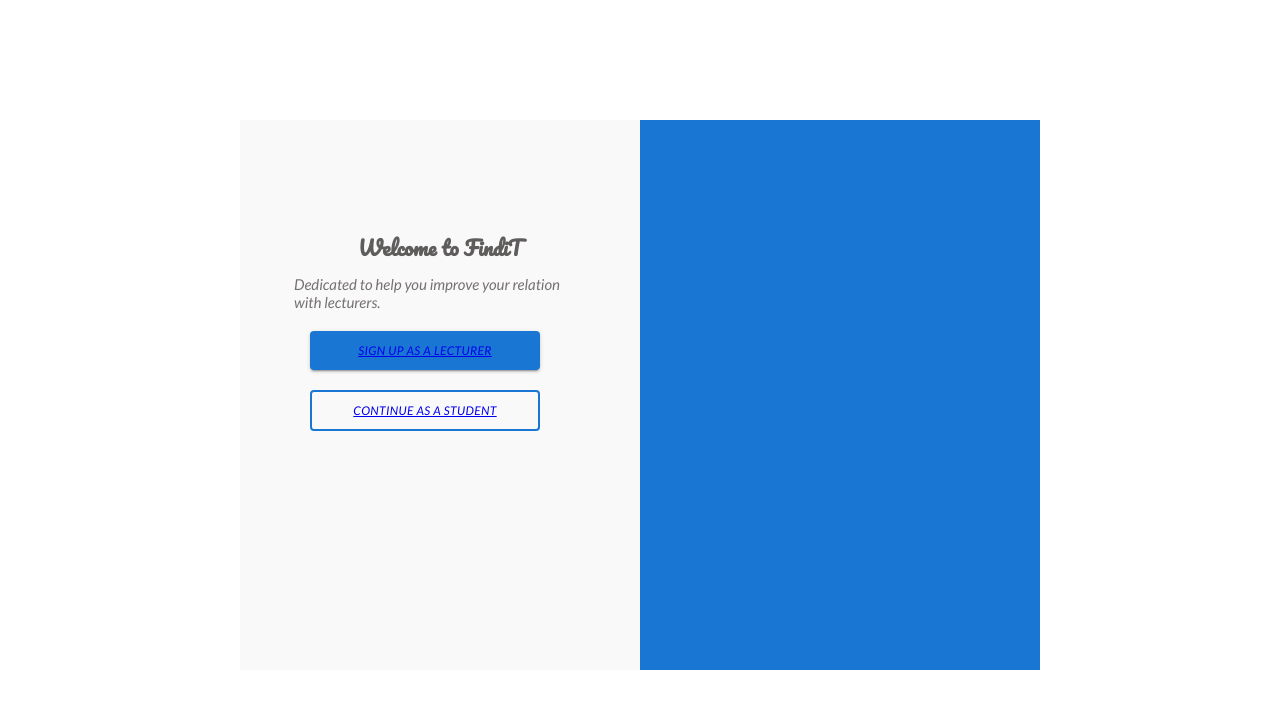
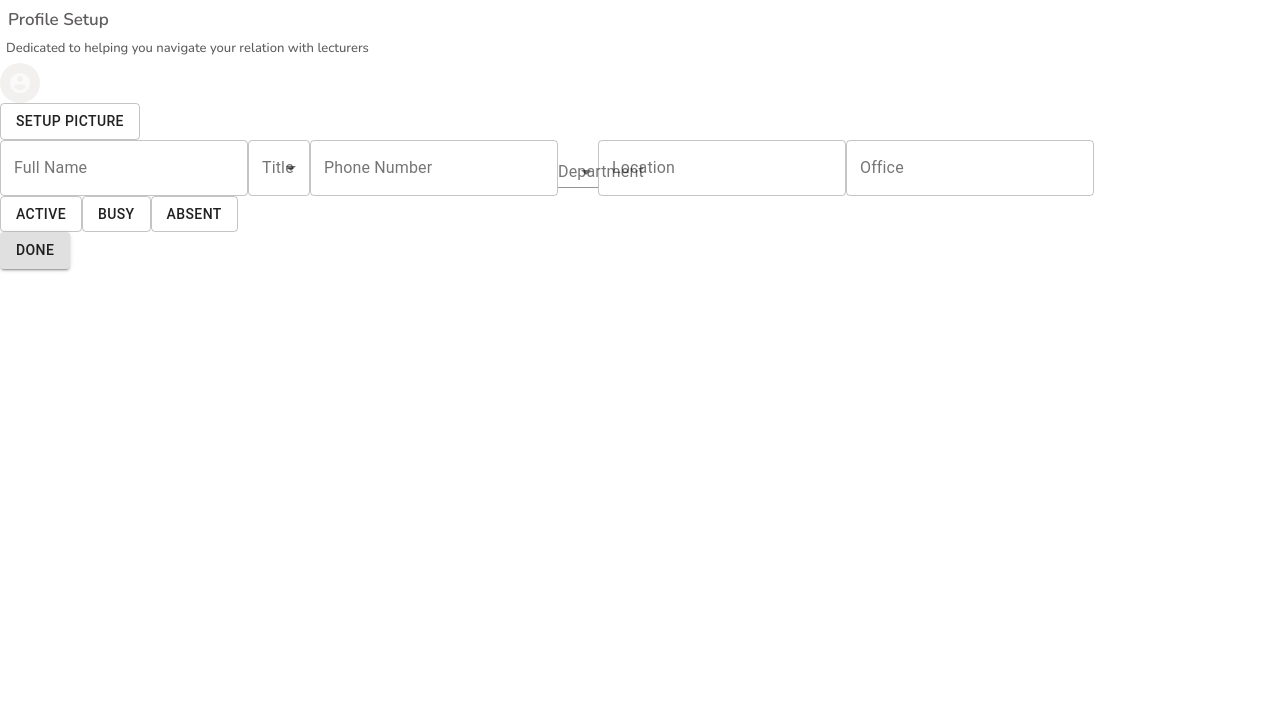
Before and after one commit to Meekunn/FindiT-app, a React (Create React App) app: page /setup in a window 1280 px wide. Shown: the top 708 px of the page. Built offline with nearby package versions, Linux system fonts and the light colour scheme.

Commit message:
Profile Setup in Progress

```diff
--- a/src/App.tsx
+++ b/src/App.tsx
@@ -5,12 +5,16 @@ import Welcome from './pages/welcome'
 import SignUp from './pages/auth/signup'
 import SearchPage from './pages/searchpage'
 import SignIn from './pages/auth/signin'
+import ProfileSetup from './pages/setup'
 
 const App:FC<IApp> = (props:any) => {
   return (
     <div className="App">
       <BrowserRouter>
         <Switch>
+          <Route path="/setup">
+            <ProfileSetup fullname={props.fullname} title={props.title} location={props.location} phone={props.phone} office={props.office} department={props.department} />
+          </Route>
           <Route path="/signin">
             <SignIn />
           </Route>
--- a/src/pages/auth/signin.tsx
+++ b/src/pages/auth/signin.tsx
@@ -24,7 +24,7 @@ const SignIn:FC<IPageProps> = (props) => {
         signInWithEmailAndPassword(auth, email, password)
         .then((userCredential: any) => {
             const user = userCredential.user
-            history.push("/home")
+            history.push('/setup')
         })
         .catch((error:any) => {
             setError(error.message)
--- a/src/pages/auth/signup.tsx
+++ b/src/pages/auth/signup.tsx
@@ -1,7 +1,8 @@
 import { FC, useState } from 'react'
 import { Link, useHistory } from 'react-router-dom'
-import { auth } from '../../config/firebase'
+import { auth, db } from '../../config/firebase'
 import { createUserWithEmailAndPassword, sendEmailVerification } from 'firebase/auth'
+import { doc, setDoc } from 'firebase/firestore'
 import { Button } from "@material-ui/core"
 import { TextField } from '@material-ui/core'
 import '../../style/signup.scss'
@@ -15,6 +16,14 @@ const SignUp:FC<ILecturersAuth> = (props) => {
     const [confirm, setConfirm] = useState<string>('')
     const [error, setError] = useState<string>('')
     const [signup, setSignup] = useState<boolean>(false)
+
+    const handleNew = async (id: any) => {
+        const docRef = doc(db, "lecturers", id)
+        const payload = {
+            email
+        }
+        const setDocRef = await setDoc(docRef, payload)
+    }
 
     const verifyEmail = (user: any) => {
         if(user) {
@@ -41,10 +50,11 @@ const SignUp:FC<ILecturersAuth> = (props) => {
         setSignup(true)
 
         createUserWithEmailAndPassword(auth, email, password)
-        .then( (userCredential: any) =>{
+        .then( async (userCredential: any) =>{
             const user = auth.currentUser
             if(user){
                 verifyEmail(user)
+                await handleNew(userCredential.user.uid)
                 if(user.emailVerified){
                     history.push('/home')
                 }
--- /dev/null
+++ b/src/pages/setup.tsx
@@ -0,0 +1,160 @@
+import { FC, useState, ChangeEvent } from 'react'
+import { Link, useHistory } from 'react-router-dom'
+import { auth, db } from '../config/firebase'
+import { doc, setDoc } from 'firebase/firestore'
+import { Avatar, Button, TextField, MenuItem } from '@material-ui/core'
+import { AccountCircle } from '@material-ui/icons'
+
+const ProfileSetup:FC<ILecturerBasic> = props => {
+
+    const history = useHistory()
+
+    const titles = [
+        {
+            value: "Mrs.",
+            label: "Mrs."
+        },{
+            value: "Mr.",
+            label: "Mr."
+        },{
+            value: "Dr.",
+            label: "Dr."
+        },{
+            value: "Prof.",
+            label: "Prof."
+        },{
+            value: "Engr.",
+            label: "Engr."
+        }
+    ]
+
+    const departments = [
+        {
+            value: "Informationa dand Communication Technology",
+            label: "ICT"
+        },
+        {
+            value: "Electrical and Electronics Engineering",
+            label: "EEE"
+        }
+    ]
+
+    const [fullname, setFullname] = useState<string>("")
+    const [title, setTitle] = useState<string>("")
+    const [phone, setPhone] = useState<string>("")
+    const [department, setDepartment] = useState<string>("")
+    const [location, setLocation] = useState<string>("")
+    const [office, setOffice] = useState<string>("")
+    const [error, setError] = useState<string>("")
+    const [setup, setSetup] = useState<boolean>(false)
+
+    const handleTitle = (e:ChangeEvent<HTMLInputElement>) =>{
+        setTitle(e.target.value)
+    }
+    const handleDepartment = (e:ChangeEvent<HTMLInputElement>) => {
+        setDepartment(e.target.value)
+    }
+
+    const handleSetup = async () => {
+        const user = auth.currentUser
+        if(user !== null){
+            const uid = user.uid
+            const docRef = doc(db, "lecturers", uid)
+            const payload = {
+                fullname,
+                title,
+                phone,
+                department,
+                location,
+                office
+            }
+            const setDocRef = await setDoc(docRef, payload, {merge:true})
+        }
+    }
+
+    return(
+        <div className='setup-wrap'>
+            <div className='setup-contain'>
+                <h1>Profile Setup</h1>
+                <p>Dedicated to helping you navigate your relation with lecturers</p>
+                <div className='img-upload'>
+                    <Avatar style={{backgroundColor: "#f3f0f0"}}>
+                        <AccountCircle />
+                    </Avatar>
+                    <Button variant="outlined">Setup Picture</Button>
+                </div>
+                <div className='setup-form'>
+                    <TextField
+                    id="outlined-basic"
+                    variant="outlined"
+                    label="Full Name"
+                    placeholder=""
+                    value={fullname}
+                    onChange={(e) =>setFullname(e.target.value)}
+                    />
+                    <TextField
+                    id="outlined-basic"
+                    select
+                    variant="outlined"
+                    label="Title"
+                    placeholder=""
+                    value={title}
+                    onChange={handleTitle}
+                    >
+                        {titles.map((opt) => {
+                            <MenuItem key={opt.value} value={opt.value}>
+                                {opt.label}
+                            </MenuItem>
+                        })}
+                    </TextField>
+                    <TextField
+                    id="outlined-basic"
+                    variant="outlined"
+                    label="Phone Number"
+                    placeholder=""
+                    value={phone}
+                    onChange={(e) =>setPhone(e.target.value)}
+                    />
+                    <TextField
+                    id="outlined-select-currency"
+                    select
+                    label="Department"
+                    placeholder=""
+                    value={department}
+                    onChange={handleDepartment}
+                    >
+                        {departments.map((option: any) => (
+                            <MenuItem key={option.value} value={option.value}>
+                                {option.label}
+                            </MenuItem>
+                        ))}
+                    </TextField>
+                    <TextField
+                    id="outlined-basic"
+                    variant="outlined"
+                    label="Location"
+                    placeholder="SEET Building"
+                    value={location}
+                    onChange={(e) =>setLocation(e.target.value)}
+                    />
+                    <TextField
+                    id="outlined-basic"
+                    variant="outlined"
+                    label="Office"
+                    placeholder="38, 1st Floor"
+                    value={office}
+                    onChange={(e) =>setOffice(e.target.value)}
+                    />
+                    <div className="status-btns">
+                        <Button variant="outlined">Active</Button>
+                        <Button variant="outlined">Busy</Button>
+                        <Button variant="outlined">Absent</Button>
+                    </div>
+                    <Button variant="contained" onClick={handleSetup}>DONE</Button>
+                </div>
+            </div>
+        </div>
+    )
+}
+
+export default ProfileSetup
```
Also changed, not shown: src/global.d.ts (+4 -7 lines).
